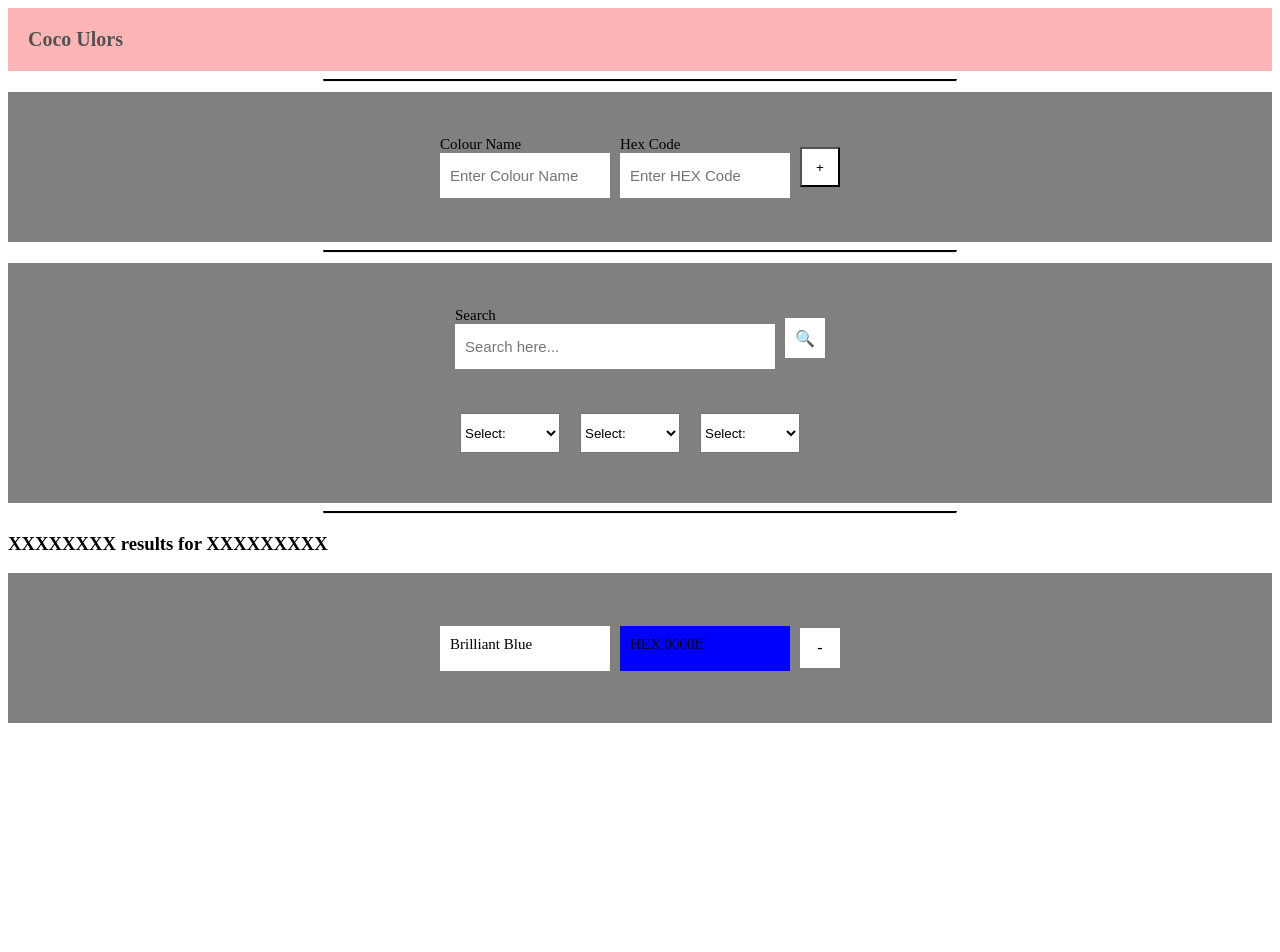
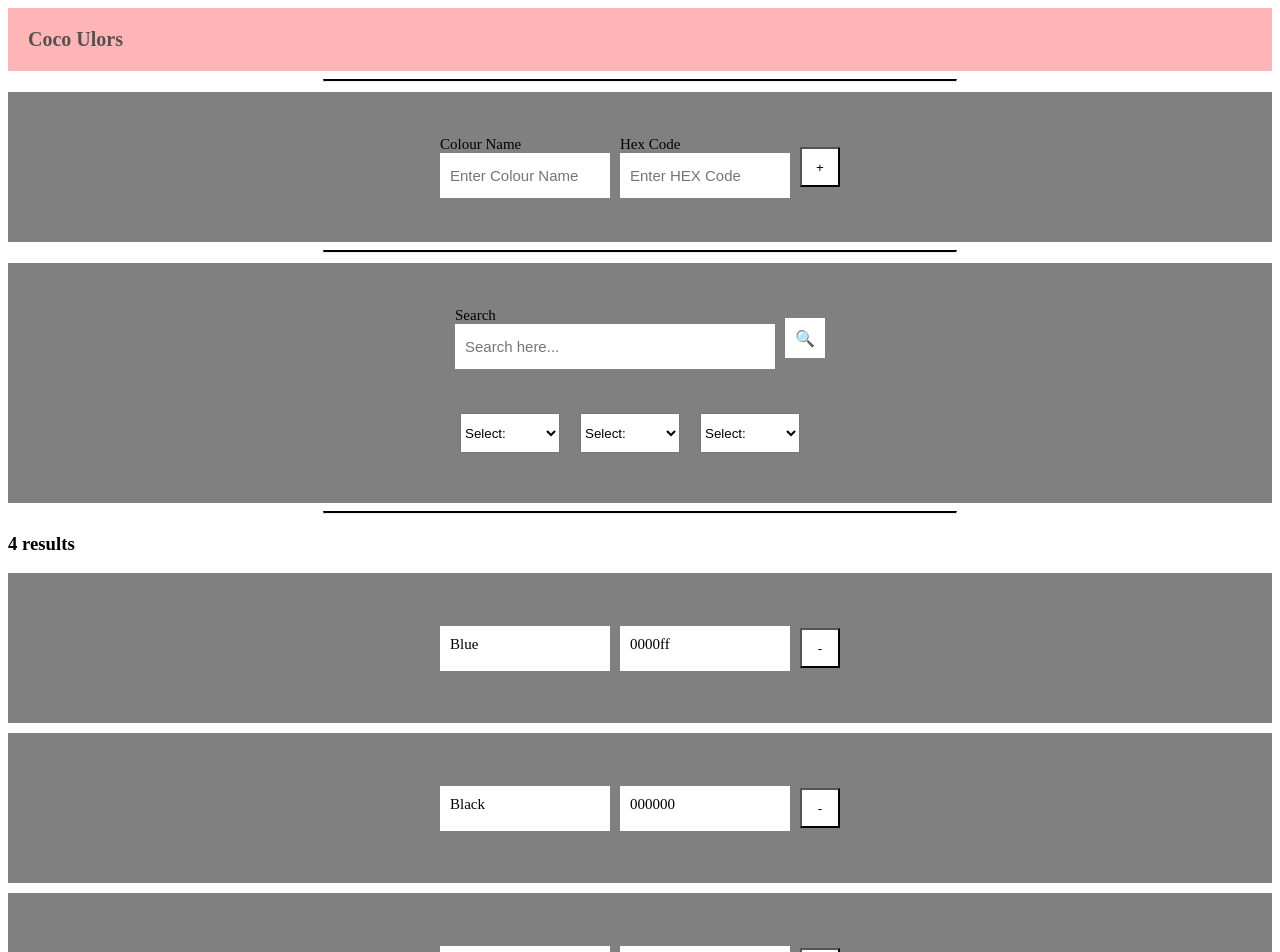
Before and after one commit to jameslevine/colourpops, a React (Create React App) app: page / in a window 1280 px wide. Shown: the top 952 px of the page. Before the commit the page ends 800 px from the top, so only its background shows below. Built offline with nearby package versions, Linux system fonts and the light colour scheme; no server answers.

Commit message:
CP-26: Connect List Colour UI To Database - Set up fetch data function - Rewrite components to map through data response from back-end

```diff
--- a/server.js
+++ b/server.js
@@ -19,6 +19,7 @@ app.use(express.urlencoded({ extended: true }));
 
 // App Routes - Auth
 app.get("/", (req, res) => res.send("hello world"));
+app.get("/search", (req, res) => main.getColours(req, res));
 app.post("/postcolour", (req, res) => main.postColour(req, res));
 
 // App Server Connection
--- a/src/components/ColourList/ColourList.tsx
+++ b/src/components/ColourList/ColourList.tsx
@@ -1,18 +1,38 @@
-import React from "react";
+import React, { useEffect, useState } from "react";
 import styled from "styled-components";
 
 const ColourList = () => {
+  const [data, setData] = useState([
+    { id: 1, colour_name: "Blue", hex_name: "0000ff" },
+    { id: 2, colour_name: "Black", hex_name: "000000" },
+    { id: 15, colour_name: "Yellow", hex_name: "sdfsd" },
+    { id: 17, colour_name: "Black", hex_name: "" }
+  ]);
+
+  useEffect(() => {
+    async function fetchData() {
+      const res = await fetch("/search");
+      res
+        .json()
+        .then(res => setData(res))
+        .catch(err => console.log(err));
+    }
+    fetchData();
+  }, []);
+
   return (
     <>
       <StyledRule />
-      <Subheading>XXXXXXXX results for XXXXXXXXX</Subheading>
-      <Container>
-        <TextDisplay>Brilliant Blue</TextDisplay>
-        <ColourDisplay style={{ backgroundColour: "blue" }}>
-          HEX 0000ff
-        </ColourDisplay>
-        <StyledButton>-</StyledButton>
-      </Container>
+      <Subheading>{data.length} results</Subheading>
+      {data.map(t => (
+        <Container key={Math.random().toString()}>
+          <TextDisplay>{t.colour_name}</TextDisplay>
+          <ColourDisplay style={{ backgroundColor: "white" }}>
+            {t.hex_name}
+          </ColourDisplay>
+          <StyledButton>-</StyledButton>
+        </Container>
+      ))}
     </>
   );
 };
@@ -51,10 +71,9 @@ const ColourDisplay = styled.div`
   padding: 10px;
   font-size: 15px;
   border: 0;
-  background-color: blue;
 `;
 
-const StyledButton = styled.div`
+const StyledButton = styled.button`
   display: flex;
   justify-content: center;
   align-items: center;
```
Also changed, not shown: src/controllers/main.js (+10 -2 lines), src/model/queries/getColours.js (added, +12 -0 lines), src/model/queries/postColour.js (renamed from src/model/queries/addColour.js).
